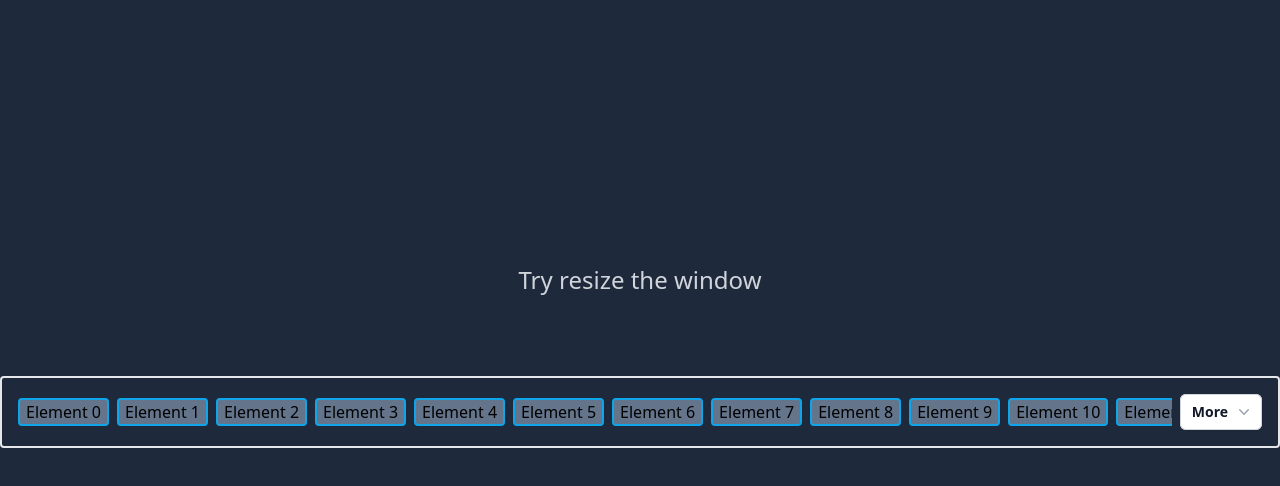
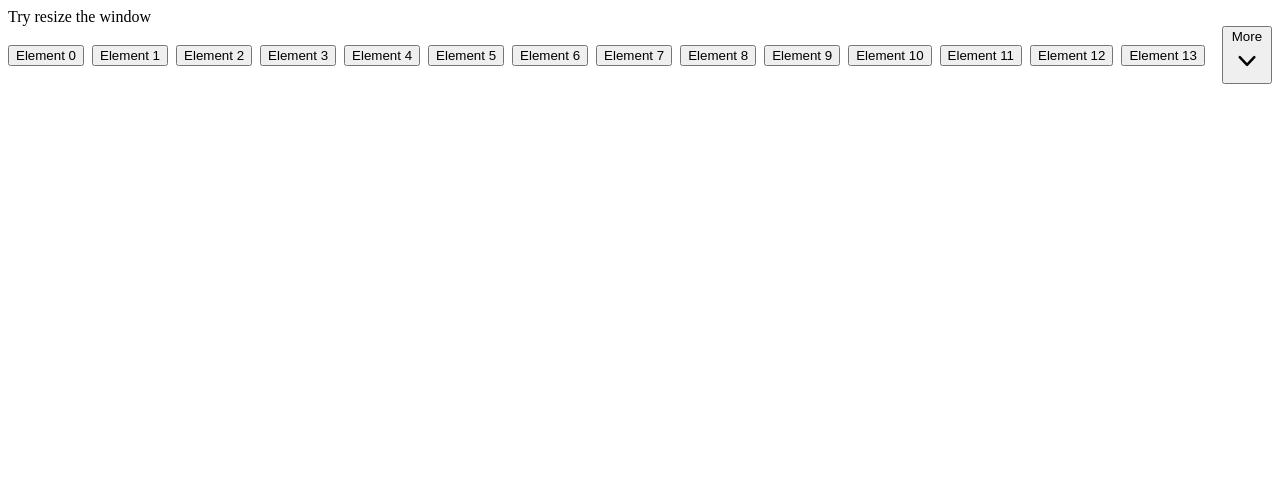
Before and after one commit to nqdd/angular-toolbar, an Angular app: page / in a window 1280 px wide. Shown: the top 486 px of the page. Built offline with nearby package versions, Linux system fonts and the light colour scheme.

Commit message:
chore: remove tailwindcss

```diff
--- a/package.json
+++ b/package.json
@@ -37,7 +37,6 @@
     "autoprefixer": "^10.4.16",
     "eslint": "^8.17.0",
     "postcss": "^8.4.32",
-    "tailwindcss": "^3.3.5",
     "typescript": "~4.6.2"
   }
 }
--- a/src/styles.scss
+++ b/src/styles.scss
@@ -1,8 +1,3 @@
-/* You can add global styles to this file, and also import other style files */
-@tailwind base;
-@tailwind components;
-@tailwind utilities;
-
 button {
   width: max-content;
 }
--- a/tailwind.config.js
+++ /dev/null
@@ -1,10 +0,0 @@
-/** @type {import('tailwindcss').Config} */
-module.exports = {
-  content: [
-    "./src/**/*.{html,ts}",
-  ],
-  theme: {
-    extend: {},
-  },
-  plugins: [],
-}
```
Also changed, not shown: 1 other file (tests, documents, lock files or other folders).
